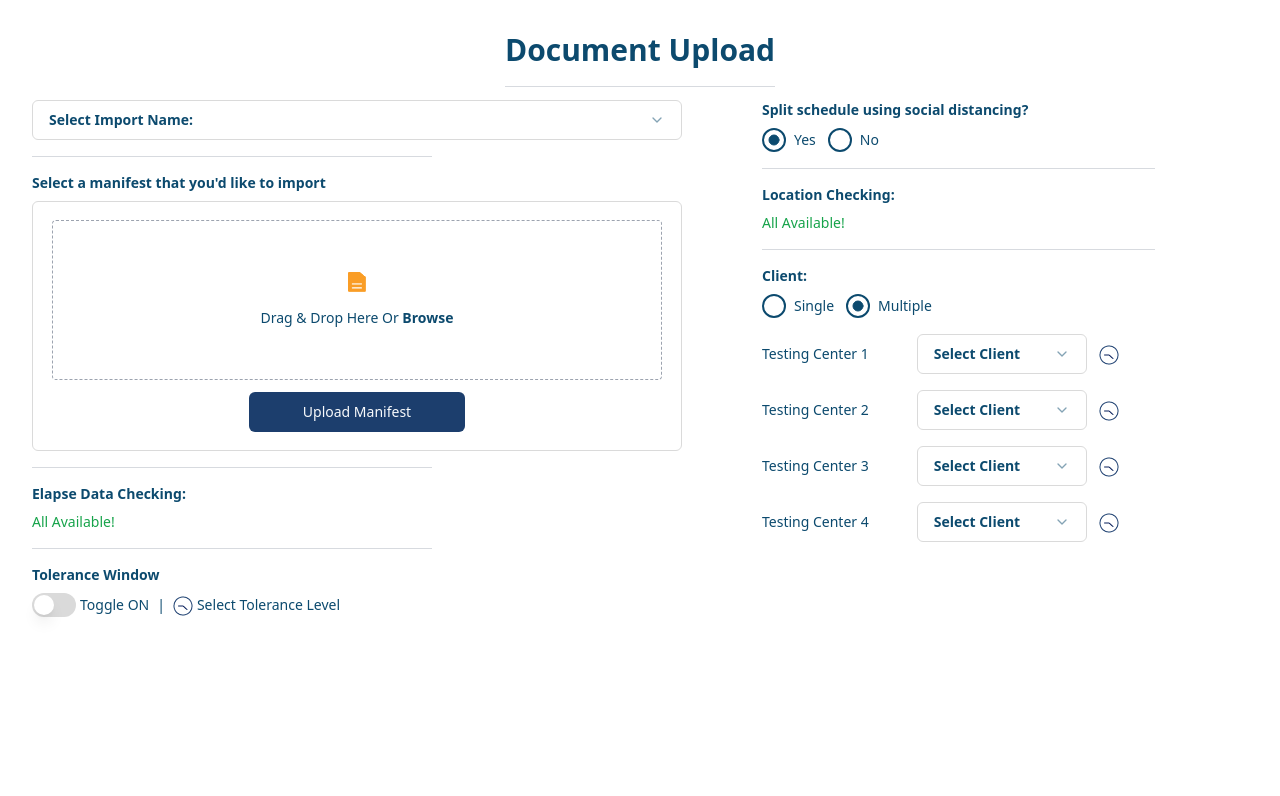
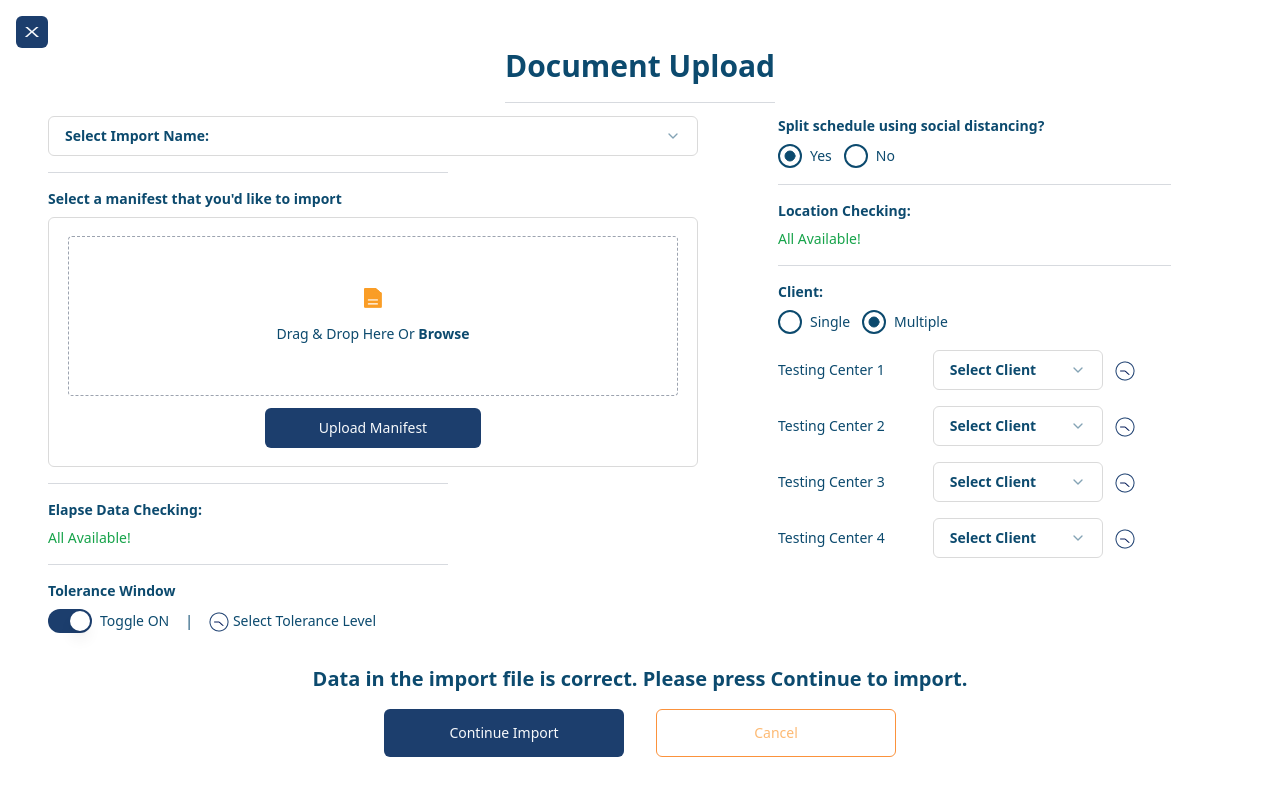
Before and after one commit to JoshT64/skyhop-take-home, a React (Vite) app: page / in a window 1280 px wide. Shown: the top 796 px of the page. Built offline with nearby package versions, Linux system fonts and the light colour scheme.

Commit message:
Add CloseButton component, update styling for app

```diff
--- a/src/App.tsx
+++ b/src/App.tsx
@@ -1,5 +1,6 @@
 import {
   ClientSelect,
+  CloseButton,
   Container,
   Dropdown,
   FileUpload,
@@ -8,53 +9,66 @@ import {
   Separator,
   StatusText,
   Text,
-} from "./components";
-import { Label } from "./components/ui/label";
-import { Switch } from "./components/ui/switch";
-import "./styles/App.css";
+} from './components';
+import { Button } from './components/ui/button';
+import { Label } from './components/ui/label';
+import { Switch } from './components/ui/switch';
+import './styles/App.css';
 
 function App() {
   return (
     <>
-			{/* <CloseButton /> */}
+      <CloseButton />
       <Hero />
       <Container>
-				<div id="leftRow" className="text-start">
+        <div id='leftRow' className='text-start'>
           <Dropdown />
-					<Text className="pb-2">
+          <Text className='pb-2'>
             Select a manifest that you'd like to import
           </Text>
           <FileUpload />
-					<Separator className="w-[400px]" />
-					<Separator className="w-[400px]">
-						<StatusText text={"Elapse Data Checking:"} isAvailable />
+          <Separator className='w-[400px]' />
+          <Separator className='w-[400px]'>
+            <StatusText text={'Elapse Data Checking:'} isAvailable />
           </Separator>
           <Text>Tolerance Window</Text>
-					<div className="flex items-center pt-2">
-						<Switch className="mr-1"></Switch>
-						<Label className="flex items-center">
-							<p className="pr-2">Toggle ON </p>
+          <div className='flex items-center pt-2'>
+            <Switch defaultChecked className='mr-1'></Switch>
+            <Label className='flex items-center'>
+              <p className='pr-4 pl-1'>Toggle ON </p>
               <p>|</p>
-							<span className="flex items-center pl-2">
-								<img className="pr-1" src="/tolerance-window.png" />
+              <span className='flex items-center pl-4'>
+                <img className='pr-1' src='/tolerance-window.png' />
                 Select Tolerance Level
-							</span>{" "}
+              </span>{' '}
             </Label>
           </div>
         </div>
-				<div id="rightRow" className="pr-8 text-start place-self-auto">
+        <div id='rightRow' className='pr-8 text-start place-self-auto'>
           <Separator>
-						<Text className="pt-0">
+            <Text className='pt-0'>
               Split schedule using social distancing?
             </Text>
-						<RadioSelect options={["Yes", "No"]} defaultValue="yes" />
+            <RadioSelect options={['Yes', 'No']} defaultValue='yes' />
           </Separator>
           <Separator>
-						<StatusText text={"Location Checking:"} isAvailable />
+            <StatusText text={'Location Checking:'} isAvailable />
           </Separator>
           <ClientSelect />
         </div>
       </Container>
+      <Text className='mt-4 text-xl'>
+        Data in the import file is correct. Please press Continue to import.
+      </Text>
+      <Button className='bg-button m-4 w-[240px]  h-12 '>
+        Continue Import
+      </Button>
+      <Button
+        className=' w-[240px] m-4 border-orange-400 h-12 hover:text-orange-400 text-orange-300'
+        variant='outline'
+      >
+        Cancel
+      </Button>
     </>
   );
 }
--- /dev/null
+++ b/src/components/CloseButton/CloseButton.tsx
@@ -0,0 +1,9 @@
+import { Button } from '../ui/button';
+
+export const CloseButton = () => {
+  return (
+    <Button className='bg-button absolute w-8 h-8 top-4 left-4' size='icon'>
+      <div className='w-4    font-light  scale-y-100  scale-x-[1.75]  '>X</div>
+    </Button>
+  );
+};
--- /dev/null
+++ b/src/components/CloseButton/index.ts
@@ -0,0 +1 @@
+export { CloseButton } from './CloseButton';
--- a/src/components/Dropdown/ClientDropdown.tsx
+++ b/src/components/Dropdown/ClientDropdown.tsx
@@ -20,10 +20,8 @@ interface ClientDropdownProps {
 }
 
 export const ClientDropdown = ({ clients }: ClientDropdownProps) => {
-  console.log(clients);
   const [open, setOpen] = React.useState(false);
   const [value, setValue] = React.useState('');
-  console.log(value);
   return (
     <div>
       <Popover open={open} onOpenChange={setOpen}>
--- a/src/styles/App.css
+++ b/src/styles/App.css
@@ -1,6 +1,6 @@
 #root {
   max-width: 1280px;
   margin: 0 auto;
-  padding: 2rem;
+  padding: 3rem;
   text-align: center;
 }
```
Also changed, not shown: src/components/Hero/Hero.tsx (+5 -5 lines), src/components/index.ts (+11 -10 lines), src/components/ui/button.tsx (+21 -21 lines). Lines whose indentation alone changed are shown as unchanged.
